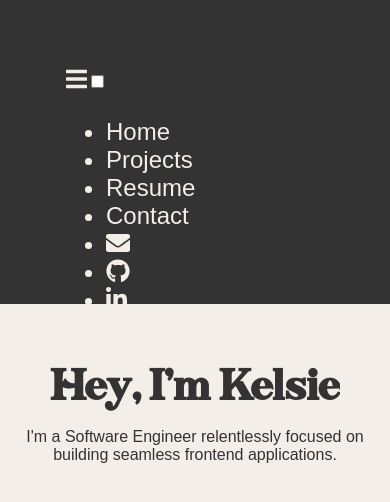
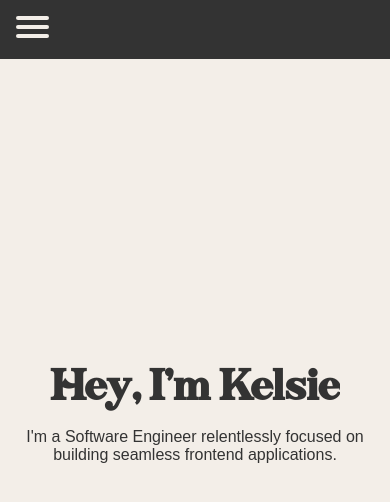
Before and after one commit to kelsiebesingeryeh/personal-website, a React (Create React App) app: page / in a window 390 px wide. Shown: the top 502 px of the page. Built offline with nearby package versions, Linux system fonts and the light colour scheme.

Commit message:
Add hmaburger menu with slide out

```diff
--- a/src/NavBar/NavBar.js
+++ b/src/NavBar/NavBar.js
@@ -13,12 +13,12 @@
     return (
       <nav className="navbar">
         <div className="hamburgerMenu hidden">
-          <FontAwesomeIcon icon={faBars} />
+          {/* <FontAwesomeIcon icon={faBars} /> */}
           <input type="checkbox" />
           <span></span>
           <span></span>
           <span></span>
-          <ul>
+          <ul className='menu'>
             <li>
               <Link to="/">Home</Link>
             </li>
--- a/src/NavBar/NavBar.scss
+++ b/src/NavBar/NavBar.scss
@@ -59,13 +59,129 @@
 
     .hamburgerMenu {
         display: block;
+        padding: 1rem;
+        /* position: relative; */
+        /* top: 50px; */
+        /* left: 50px; */
+        z-index: 1;
+        -webkit-user-select: none;
+        user-select: none;
+    }
+
+    .hamburgerMenu a {
+        text-decoration: none;
+        color: $linen;
+
+        transition: color 0.3s ease;
+    }
+
+    // .hamburgerMenu a:hover {
+    //     color: tomato;
+    // }
+
+    .hamburgerMenu input {
+        display: block;
+        width: 40px;
+        height: 32px;
+        position: absolute;
+        top: -7px;
+        left: -5px;
+
+        cursor: pointer;
+
+        opacity: 0;
+        /* hide this */
+        z-index: 2;
+        /* and place it over the hamburger */
+
+        -webkit-touch-callout: none;
+    }
+
+    /*
+ * Just a quick hamburger
+ */
+    .hamburgerMenu span {
+        display: block;
+        width: 33px;
+        height: 4px;
+        margin-bottom: 5px;
         position: relative;
-        top: 50px;
-        left: 50px;
+
+        background: $linen;
+        border-radius: 3px;
+
         z-index: 1;
-        margin-right: 2rem;
-        display: block;
-        padding: 1rem;
-        font-size: 1.5rem;
+
+        transform-origin: 4px 0px;
+
+        transition: transform 0.5s cubic-bezier(0.77, 0.2, 0.05, 1.0),
+            background 0.5s cubic-bezier(0.77, 0.2, 0.05, 1.0),
+            opacity 0.55s ease;
+    }
+
+    .hamburgerMenu span:first-child {
+        transform-origin: 0% 0%;
+    }
+
+    .hamburgerMenu span:nth-last-child(2) {
+        transform-origin: 0% 100%;
+    }
+
+    /*
+ * Transform all the slices of hamburger
+ * into a crossmark.
+ */
+    .hamburgerMenu input:checked~span {
+        opacity: 1;
+        transform: rotate(45deg) translate(-2px, -1px);
+        background: $dark-charcoal;
+    }
+
+    /*
+ * But let's hide the middle one.
+ */
+    .hamburgerMenu input:checked~span:nth-last-child(3) {
+        opacity: 0;
+        transform: rotate(0deg) scale(0.2, 0.2);
+    }
+
+    /*
+ * Ohyeah and the last one should go the other direction
+ */
+    .hamburgerMenu input:checked~span:nth-last-child(2) {
+        transform: rotate(-45deg) translate(0, -1px);
+    }
+
+    /*
+ * Make this absolute positioned
+ * at the top left of the screen
+ */
+    .menu {
+        position: absolute;
+        width: 300px;
+        margin: -100px 0 0 -50px;
+        padding: 50px;
+        padding-top: 125px;
+
+        background: $dark-charcoal;
+        list-style-type: none;
+        -webkit-font-smoothing: antialiased;
+
+        transform-origin: 0% 0%;
+        transform: translate(-100%, 0);
+
+        transition: transform 0.5s cubic-bezier(0.77, 0.2, 0.05, 1.0);
+    }
+
+    .menu li {
+        padding: 10px 0;
+        font-size: 22px;
+    }
+
+    /*
+ * And let's slide it in from the left
+ */
+    .hamburgerMenu input:checked~ul {
+        transform: none;
     }
 }
```
